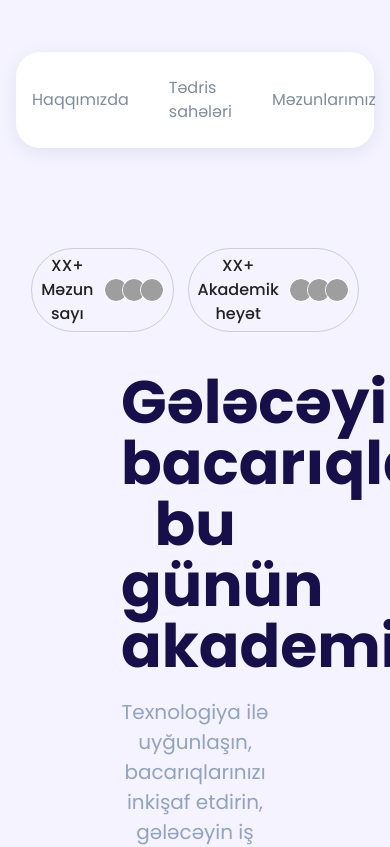
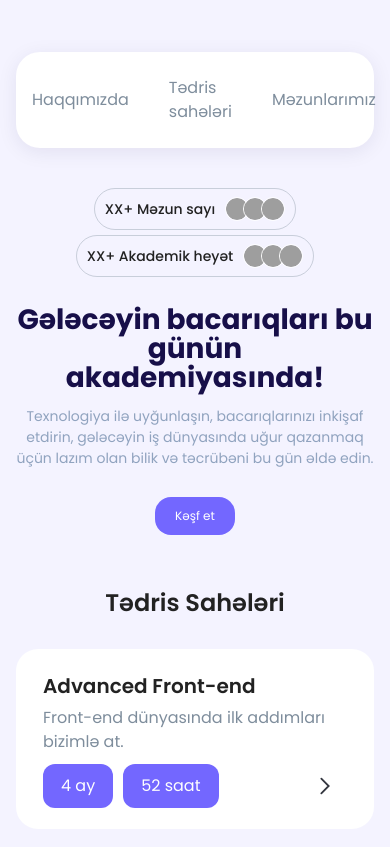
Before and after one commit to gulaism/Evo-Web, a React (Vite) app: page / in a window 390 px wide. Shown: the top 847 px of the page. Built offline with nearby package versions, Linux system fonts and the light colour scheme; grey boxes are pictures that could not be loaded.

Commit message:
added: mobile responsiveness to homePage2

```diff
--- a/src/assets/common/base.scss
+++ b/src/assets/common/base.scss
@@ -17,7 +17,7 @@ body {
     margin: 0 auto;
     padding: 0 100px;
 //mobile üçün
-    @media (max-width: 480px) {
+    @media (min-width: 375px) {
         padding: 0 16px;
     }
    //Tablet uçun
--- a/src/components/HomePage/HomeAbove/HomeAbove.jsx
+++ b/src/components/HomePage/HomeAbove/HomeAbove.jsx
@@ -189,7 +189,8 @@ const HomeAbove = () => {
     }
   }, [visibleCount])
   useEffect(() => {
-    if(window.innerWidth >= 744 && window.innerWidth <= 1024) {
+    if(window.innerWidth <= 600) setItemsPerRow(1);
+    else if(window.innerWidth >= 600 && window.innerWidth <= 1024) {
       setItemsPerRow(2);
     }
     else setItemsPerRow(3);
@@ -197,7 +198,7 @@ const HomeAbove = () => {
   const rows = Math.ceil(items.length / itemsPerRow);
 
   const handleIncreaseFields = () => {
-    const isTabletSize = window.matchMedia("(min-width: 744px) and (max-width: 1024px").matches;
+    const isTabletSize = window.matchMedia("(min-width: 600px) and (max-width: 1024px").matches;
     const incrementValue = isTabletSize ? 2 : 3;
     if (gridRef.current) {
       const currentHeight = gridRef.current.offsetHeight;
--- a/src/components/HomePage/HomeAbove/HomeAbove.module.scss
+++ b/src/components/HomePage/HomeAbove/HomeAbove.module.scss
@@ -349,7 +349,7 @@
     }
 }
 
-@media (min-width: "744px") and (max-width: "1024px") {
+@media (min-width: "600px") and (max-width: "1024px") {
     .homeWelcome {
         text-align: center;
         margin: 80px 64px 90px;
@@ -665,3 +665,118 @@
 
     }
 }
+
+
+@media (min-width: "375px") and (max-width: "599px") {
+    .homeWelcome {
+        margin: 40px 0px 50px;
+
+
+        .welcomeHead {
+            display: flex;
+            flex-direction: column;
+            gap: 5px;
+            margin-bottom: 28px;
+
+
+            >div {
+                font-size: 14px;
+                line-height: 21px;
+                padding: 8px 10px;
+            }
+        }
+
+
+        .welcomeText {
+            font-size: 28px;
+            line-height: 29px;
+            margin-bottom: 14px;
+        }
+
+
+        .welcomeSubText {
+            font-size: 14px;
+            line-height: 21px;
+            margin-bottom: 28px;
+        }
+
+
+        .button {
+            padding: 10px 20px;
+            font-size: 12px;
+            line-height: 18px;
+        }
+    }
+
+
+    .eduFields {
+        margin-bottom: 50px;
+
+
+        .heading {
+            font-size: 24px;
+            line-height: 36px;
+            margin-bottom: 28px;
+        }
+
+
+        .gridBox {
+            grid-template-columns: repeat(1, 1fr);
+
+            .box {
+                height: 180px;
+                border-radius: 22px;
+
+
+                .boxHeading {
+                    font-size: 20px;
+                    line-height: 30px;
+                    margin-bottom: 5px;
+                }
+            }
+        }
+
+
+        >button {
+            width: 40px;
+            height: 40px;
+        }
+    }
+
+
+    .difCont {
+        margin-bottom: 50px;
+
+        .heading {
+            font-size: 24px;
+            line-height: 36px;
+            margin-bottom: 28px;
+        }
+
+
+        .itemsContainer {
+            margin: 28px 0;
+
+            .row {
+              margin-bottom: 28px;
+
+              .item {
+                flex-basis: calc(100% - 20px); /* 1 column with 20px margin between */
+                margin: 0px 28px;
+
+                .itemTitle {
+                  font-size: 18px;
+                  line-height: 27px;
+                }
+
+                .itemDescription {
+                  font-size: 12px;
+                  line-height: 18px;
+                }
+              }
+
+            }
+          }
+
+    }
+}
```
